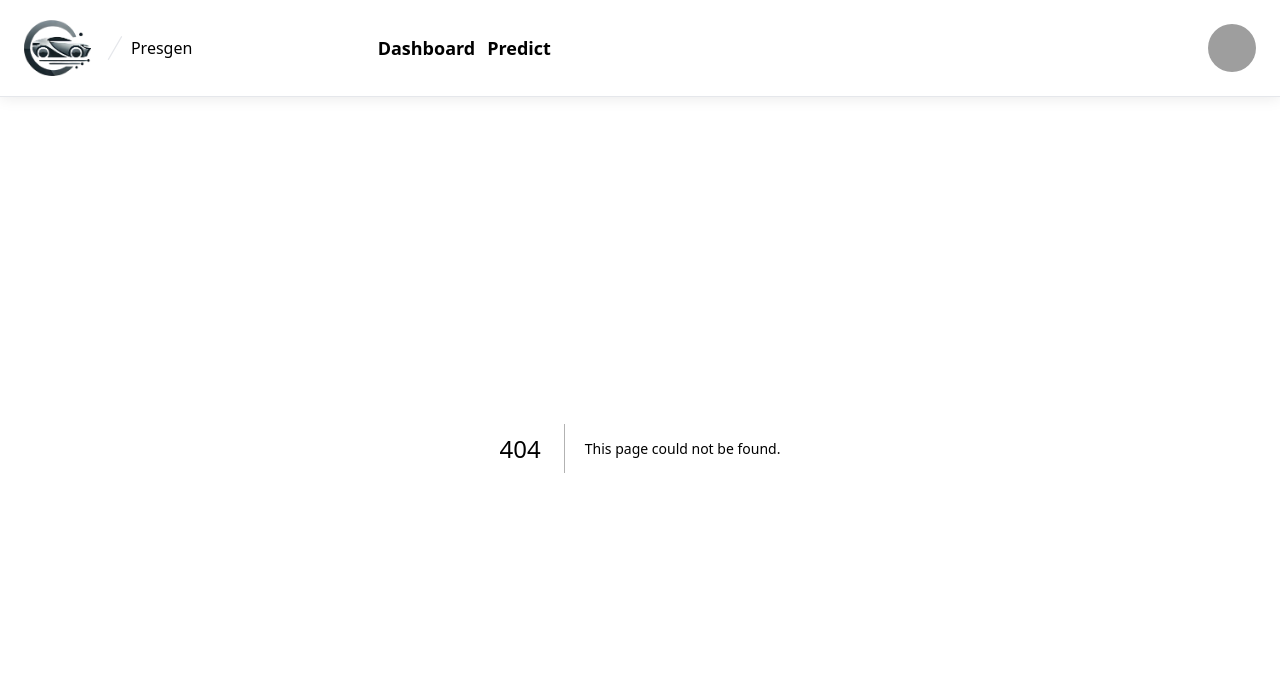
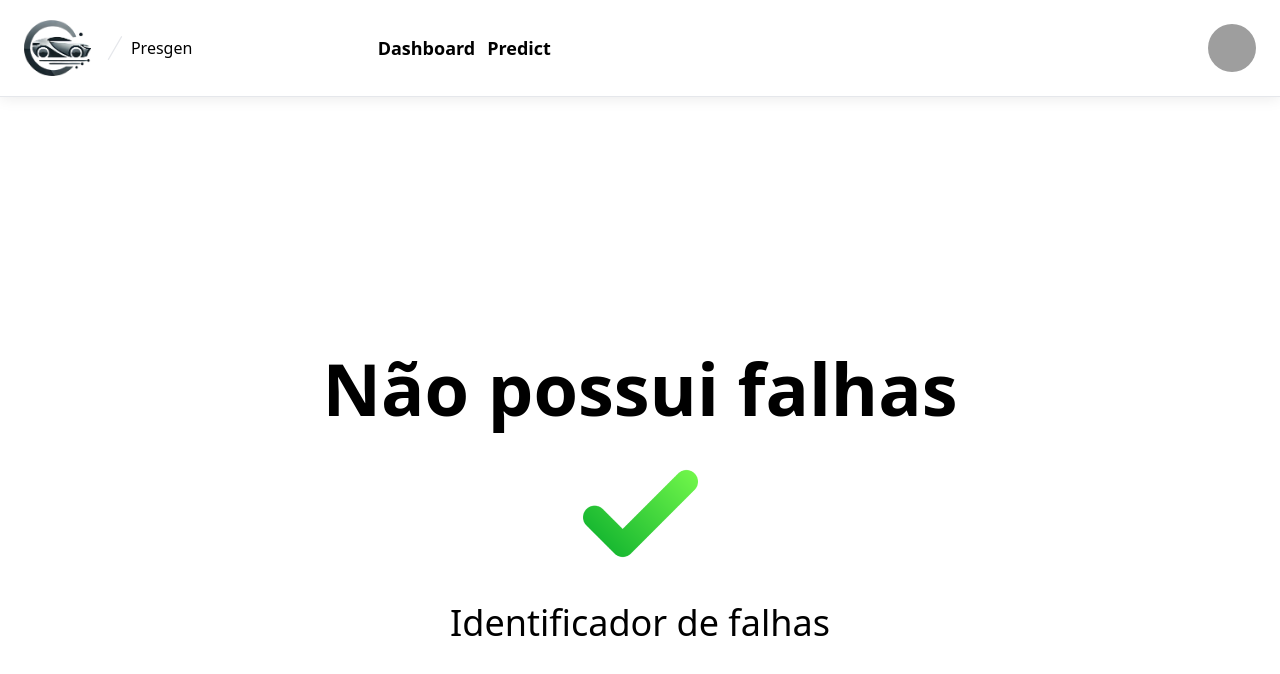
Before and after one commit to Inteli-College/2024-2A-T08-EC07-G02, a Next.js app in the folder src/frontend/: page /approve in a window 1280 px wide. Before the commit this address had no page. Shown: the top 674 px of the page. Built offline with nearby package versions, Linux system fonts and the light colour scheme; grey boxes are pictures that could not be loaded.

Commit message:
feat: insere tela de sem falhas

```diff
--- a/src/frontend/src/pages/_app.tsx
+++ b/src/frontend/src/pages/_app.tsx
@@ -8,6 +8,7 @@ const App: NextPage<AppProps> = ({ Component, pageProps }: AppProps): ReactEleme
 	return (
 		<Layout>
 			<Component {...pageProps} />
+
 		</Layout>
 	);
 };
--- /dev/null
+++ b/src/frontend/src/pages/approve.tsx
@@ -0,0 +1,11 @@
+export default function Approve() {
+	return (
+		<div className="flex flex-col justify-center items-center min-h-screen">
+			<div className="text-7xl font-bold">Não possui falhas</div>
+			<div className="my-8">
+				<img className="max-w-350 max-h-350" src="/image 7.png" alt="Imagem ilustrativa" />
+			</div>
+			<div className="text-4xl">Identificador de falhas</div>
+		</div>
+	);
+}
```
Also changed, not shown: src/frontend/public/correto.png (added), src/frontend/public/image 7.png (added).
